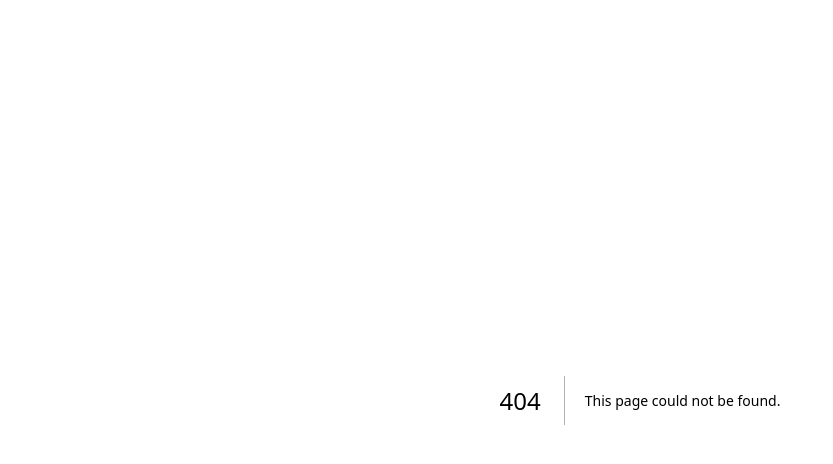
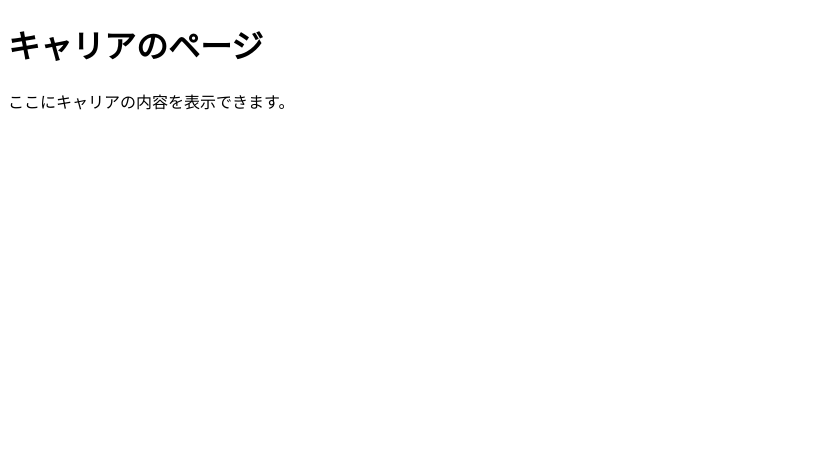
Before and after one commit to shino1892/OIC-Web-Portal, a Next.js app in the folder frontend/: page /career in a window 1280 px wide. Before the commit this address had no page. Shown: the top 464 px of the page, without its empty margins (0-833 px from the left). Built offline with nearby package versions, Linux system fonts and the light colour scheme.

Commit message:
add キャリア支援ページ

```diff
--- /dev/null
+++ b/frontend/src/app/career/page.tsx
@@ -0,0 +1,13 @@
+// frontend/app/career/page.tsx
+"use client";
+// import { useEffect, useState } from "react";
+// import { Button } from "@/components/ui/Button";
+
+export default function Career() {
+  return (
+    <main>
+      <h1>キャリアのページ</h1>
+      <p>ここにキャリアの内容を表示できます。</p>
+    </main>
+  );
+}
```
